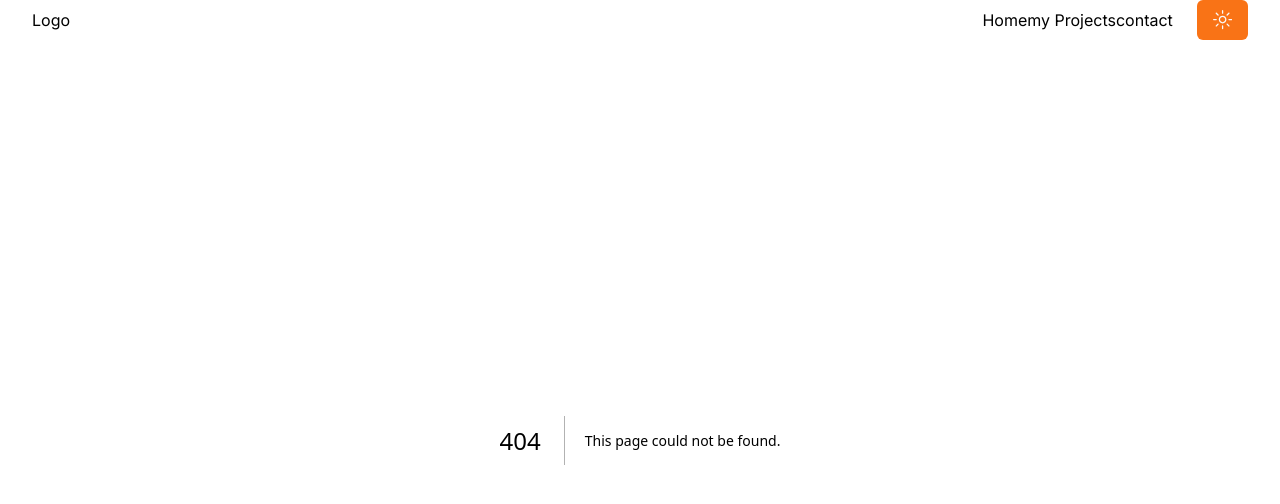
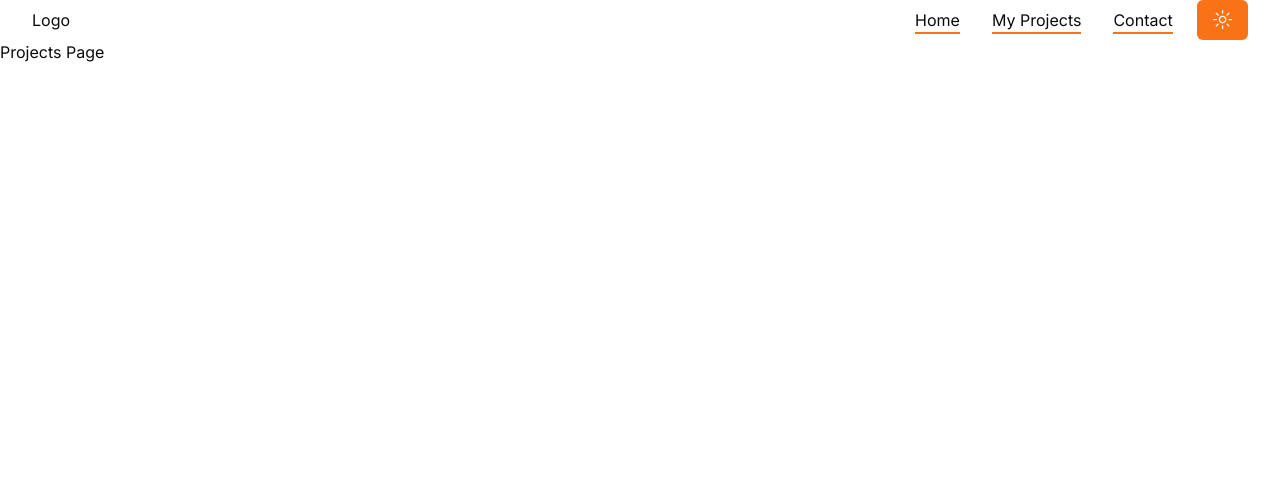
Before and after one commit to Poovendranselvaraj/poovendran_portfolio, a Next.js app: page /projects in a window 1280 px wide. Before the commit this address had no page. Shown: the top 504 px of the page. Built offline with nearby package versions, Linux system fonts and the light colour scheme.

Commit message:
home missing

```diff
--- /dev/null
+++ b/app/contact/page.jsx
@@ -0,0 +1,9 @@
+import React from 'react'
+
+const Contact= () => {
+  return (
+    <div>Contact Page</div>
+  )
+}
+
+export default Contact
--- a/app/layout.jsx
+++ b/app/layout.jsx
@@ -1,7 +1,11 @@
 import { Inter } from "next/font/google";
 import "./globals.css";
+
+//components
 import Header from "@/components/Header";
 import Footer from "@/components/Footer";
+
+//theme provider
 import { ThemeProvider } from "@/components/ThemeProvider";
 
 const inter = Inter({ subsets: ["latin"] });
--- /dev/null
+++ b/app/projects/page.jsx
@@ -0,0 +1,9 @@
+import React from 'react'
+
+const Projects = () => {
+  return (
+    <div>Projects Page</div>
+  )
+}
+
+export default Projects;
--- a/components/Header.jsx
+++ b/components/Header.jsx
@@ -15,8 +15,15 @@
           <Logo />
           <div className='flex items-center gap-x-6'>
             {/*nav*/}
-            <Nav containerstyles='hidden xl:flex gap-x-8 items-center'/>
-            <ThemeToggler/>
+            <Nav
+            containerStyles='hidden xl:flex gap-x-8
+            items-center'
+            linkStyles='relative hover:text-primary
+            transition-all'
+            underlineStyles='absolute left-0 top-full h-[2px]
+            bg-primary w-full'
+            />
+            <ThemeToggler />
             {/*mobile nav*/}
           <div className='xl:hidden'>
             <MobileNav />
@@ -24,7 +31,7 @@
       </div>
      </div>
     </div>
-     </header>
+  </header>
   );
 };
 
--- a/components/Nav.jsx
+++ b/components/Nav.jsx
@@ -1,5 +1,11 @@
 //link (next.js)
 import Link from 'next/link';
+
+//next hooks
+import { usePathname } from 'next/navigation';
+
+//framer motion
+import { motion } from 'framer-motion';
 
 const links=[
     { path: "/", name: "home" },
@@ -8,19 +14,31 @@
 ];
 
 const Nav = ({ containerStyles, linkStyles, underlineStyles}) => {
-  return <nav className={'${containerStyles}'}>
+  const path = usePathname(); //get current location
+  return (
+     <nav className={`${containerStyles}`}>
     {links.map((link,index) => {
       return (
       <Link
         href={link.path}
         key={index}
-        className={'capitalize ${linkStyles}'}
+        className={`capitalize ${linkStyles}`}
        >
-       {link.name}
+        {link.path === link.path && (
+            <motion.span
+              initial={{y: '-100%'}}
+              animate={{y: 0}}
+              transition={{type:'tween'}}
+              layoutId='underline'
+              className={`${underlineStyles}`}
+             />
+        )}
+        {link.name}
      </Link>
       );
     })}
    </nav>
+  );
 };
 
 export default Nav;
```
